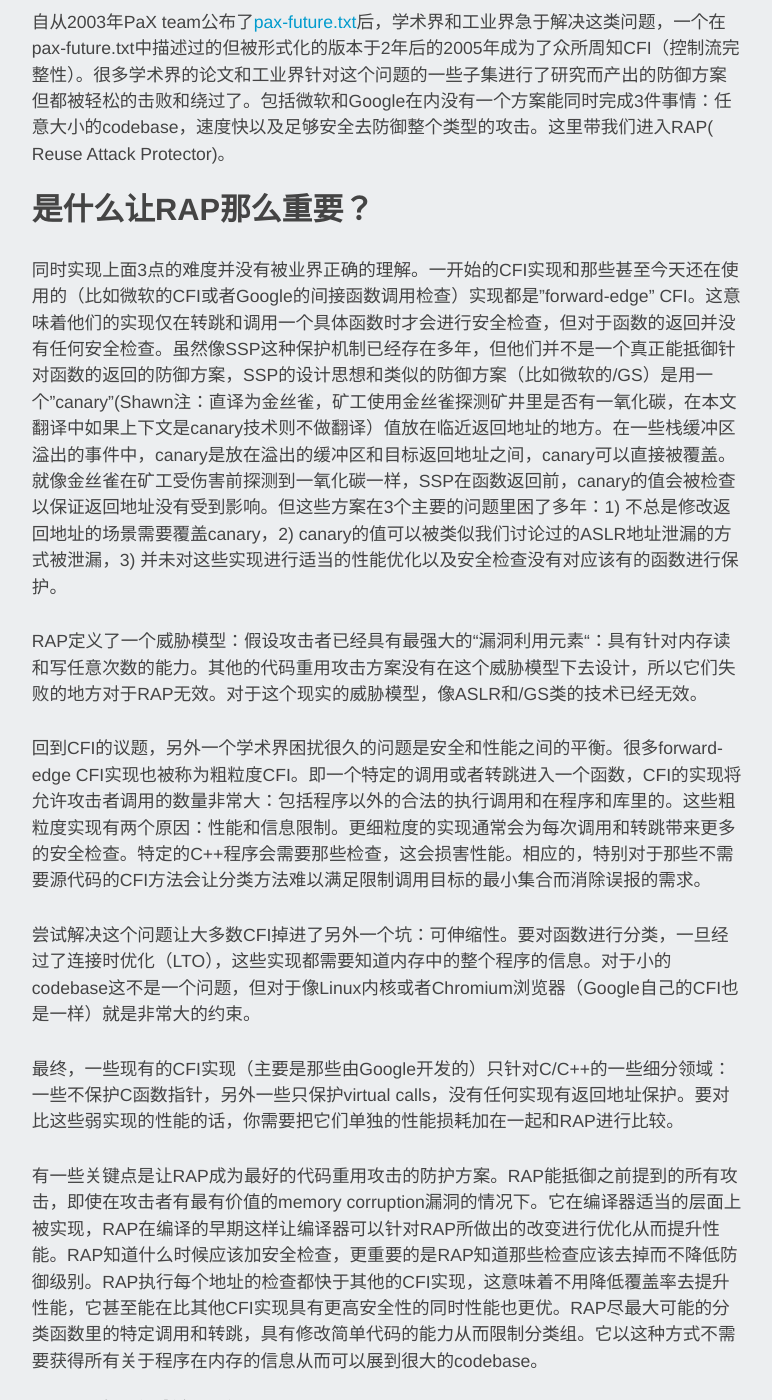
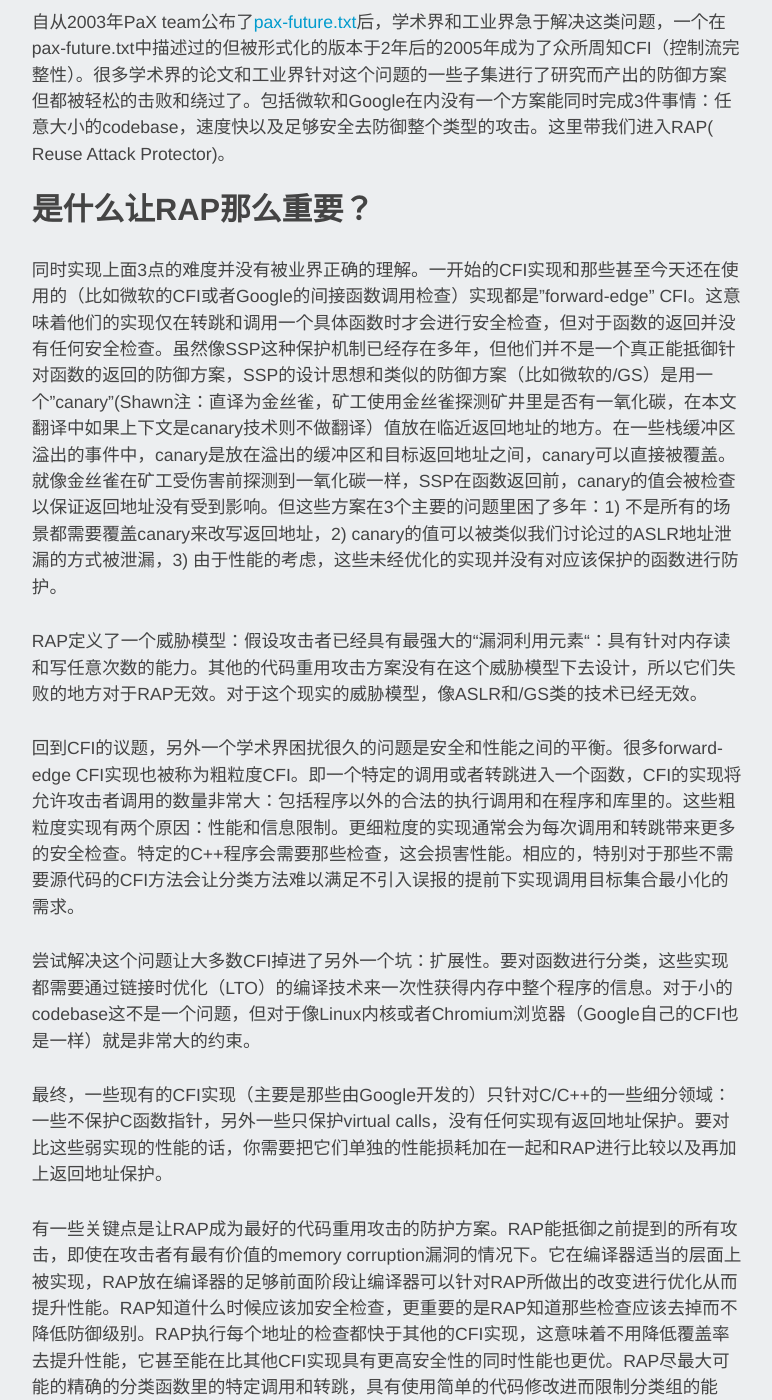
Before and after one commit to hardenedlinux/hardenedlinux.github.io, a Jekyll site: the page built from _posts/2016-05-01-FAQ_about_RAP.markdown, in a window 1280 px wide and 1400 px high, scrolled down 1643 px. Shown: the whole window, without its empty margins (253-1025 px from the left). Built offline with Jekyll 4.4.1, drawn with Linux system fonts in a browser that asks for light colours; nearby versions of some CDN libraries; some of the changed text lies outside the part shown.

Commit message:
thanks to zet's advice

```diff
--- a/_posts/2016-05-01-FAQ_about_RAP.markdown
+++ b/_posts/2016-05-01-FAQ_about_RAP.markdown
@@ -18,7 +18,7 @@
 
 ### 什么是代码重用攻击？为什么能对抗防御到现在？
 
-要解释整个故事，我们需要了解一些历史背景。从1990年代晚期开始，memory corruption漏洞的漏洞利用大规模的使用了被称为“shellcode"的技术去实现对应用程序的完整控制。2000年，PaX team发布了[PAGEEXEC](http://hardenedlinux.org/system-security/2015/05/25/pageexec-old.html)和[MPROTECT](http://hardenedlinux.org/system-security/2016/03/14/mprotect.html)，shellcode的使用（或者更精确的说法是，攻击者控制的任意代码）成为了不可能。
+要解释整个故事，我们需要了解一些历史背景。从1990年代晚期开始，memory corruption漏洞的漏洞利用大规模的使用了被称为“shellcode"的技术去实现对应用程序的完整控制。2000年，PaX team发布了[PAGEEXEC](http://hardenedlinux.org/system-security/2015/05/25/pageexec-old.html)和[MPROTECT](http://hardenedlinux.org/system-security/2016/03/14/mprotect.html)，shellcode的使用（或者更精确的说法是，攻击者引入的任意代码）成为了不可能。
 
 数年之后，业界基本赶上（处理器中的NX，Windows的DEP, etc），尽管一些操作系统仍然没有完全提供MPROTECT同等级的防护功能，因此每隔几年就会出现聪明的绕过技术。早在2000年引进PAGEEXEC的时候，另一种漏洞利用的类型变得显而易见 -- 最初被称为“[ret2libc](http://seclists.org/bugtraq/1997/Aug/63)”，然后进化为“[borrowed code chunks](https://dl.packetstormsecurity.net/papers/bypass/no-nx.pdf)”，终于正式成为“ROP” -- 攻击者可以重用现有在应用程序的代码而不是引入新的代码来达到同样的目的。例如，system()函数存在于glibc库，所以相比使用shellcode来执行一个shell，一个漏洞利用也可以从任何位置去重定向程序去执行现有的system()函数去强制执行一个shell。
 
@@ -29,40 +29,40 @@
 
 ### 是什么让RAP那么重要？
 
-同时实现上面3点的难度并没有被业界正确的理解。一开始的CFI实现和那些甚至今天还在使用的（比如微软的CFI或者Google的间接函数调用检查）实现都是"forward-edge" CFI。这意味着他们的实现仅在转跳和调用一个具体函数时才会进行安全检查，但对于函数的返回并没有任何安全检查。虽然像SSP这种保护机制已经存在多年，但他们并不是一个真正能抵御针对函数的返回的防御方案，SSP的设计思想和类似的防御方案（比如微软的/GS）是用一个"canary"(Shawn注：直译为金丝雀，矿工使用金丝雀探测矿井里是否有一氧化碳，在本文翻译中如果上下文是canary技术则不做翻译）值放在临近返回地址的地方。在一些栈缓冲区溢出的事件中，canary是放在溢出的缓冲区和目标返回地址之间，canary可以直接被覆盖。就像金丝雀在矿工受伤害前探测到一氧化碳一样，SSP在函数返回前，canary的值会被检查以保证返回地址没有受到影响。但这些方案在3个主要的问题里困了多年：1) 不总是修改返回地址的场景需要覆盖canary，2) canary的值可以被类似我们讨论过的ASLR地址泄漏的方式被泄漏，3) 并未对这些实现进行适当的性能优化以及安全检查没有对应该有的函数进行保护。
+同时实现上面3点的难度并没有被业界正确的理解。一开始的CFI实现和那些甚至今天还在使用的（比如微软的CFI或者Google的间接函数调用检查）实现都是"forward-edge" CFI。这意味着他们的实现仅在转跳和调用一个具体函数时才会进行安全检查，但对于函数的返回并没有任何安全检查。虽然像SSP这种保护机制已经存在多年，但他们并不是一个真正能抵御针对函数的返回的防御方案，SSP的设计思想和类似的防御方案（比如微软的/GS）是用一个"canary"(Shawn注：直译为金丝雀，矿工使用金丝雀探测矿井里是否有一氧化碳，在本文翻译中如果上下文是canary技术则不做翻译）值放在临近返回地址的地方。在一些栈缓冲区溢出的事件中，canary是放在溢出的缓冲区和目标返回地址之间，canary可以直接被覆盖。就像金丝雀在矿工受伤害前探测到一氧化碳一样，SSP在函数返回前，canary的值会被检查以保证返回地址没有受到影响。但这些方案在3个主要的问题里困了多年：1) 不是所有的场景都需要覆盖canary来改写返回地址，2) canary的值可以被类似我们讨论过的ASLR地址泄漏的方式被泄漏，3) 由于性能的考虑，这些未经优化的实现并没有对应该保护的函数进行防护。
 
 RAP定义了一个威胁模型：假设攻击者已经具有最强大的“漏洞利用元素“：具有针对内存读和写任意次数的能力。其他的代码重用攻击方案没有在这个威胁模型下去设计，所以它们失败的地方对于RAP无效。对于这个现实的威胁模型，像ASLR和/GS类的技术已经无效。
 
-回到CFI的议题，另外一个学术界困扰很久的问题是安全和性能之间的平衡。很多forward-edge CFI实现也被称为粗粒度CFI。即一个特定的调用或者转跳进入一个函数，CFI的实现将允许攻击者调用的数量非常大：包括程序以外的合法的执行调用和在程序和库里的。这些粗粒度实现有两个原因：性能和信息限制。更细粒度的实现通常会为每次调用和转跳带来更多的安全检查。特定的C++程序会需要那些检查，这会损害性能。相应的，特别对于那些不需要源代码的CFI方法会让分类方法难以满足限制调用目标的最小集合而消除误报的需求。
+回到CFI的议题，另外一个学术界困扰很久的问题是安全和性能之间的平衡。很多forward-edge CFI实现也被称为粗粒度CFI。即一个特定的调用或者转跳进入一个函数，CFI的实现将允许攻击者调用的数量非常大：包括程序以外的合法的执行调用和在程序和库里的。这些粗粒度实现有两个原因：性能和信息限制。更细粒度的实现通常会为每次调用和转跳带来更多的安全检查。特定的C++程序会需要那些检查，这会损害性能。相应的，特别对于那些不需要源代码的CFI方法会让分类方法难以满足不引入误报的提前下实现调用目标集合最小化的需求。
 
-尝试解决这个问题让大多数CFI掉进了另外一个坑：可伸缩性。要对函数进行分类，一旦经过了连接时优化（LTO），这些实现都需要知道内存中的整个程序的信息。对于小的codebase这不是一个问题，但对于像Linux内核或者Chromium浏览器（Google自己的CFI也是一样）就是非常大的约束。
+尝试解决这个问题让大多数CFI掉进了另外一个坑：扩展性。要对函数进行分类，这些实现都需要通过链接时优化（LTO）的编译技术来一次性获得内存中整个程序的信息。对于小的codebase这不是一个问题，但对于像Linux内核或者Chromium浏览器（Google自己的CFI也是一样）就是非常大的约束。
 
-最终，一些现有的CFI实现（主要是那些由Google开发的）只针对C/C++的一些细分领域：一些不保护C函数指针，另外一些只保护virtual calls，没有任何实现有返回地址保护。要对比这些弱实现的性能的话，你需要把它们单独的性能损耗加在一起和RAP进行比较。
+最终，一些现有的CFI实现（主要是那些由Google开发的）只针对C/C++的一些细分领域：一些不保护C函数指针，另外一些只保护virtual calls，没有任何实现有返回地址保护。要对比这些弱实现的性能的话，你需要把它们单独的性能损耗加在一起和RAP进行比较以及再加上返回地址保护。
 
-有一些关键点是让RAP成为最好的代码重用攻击的防护方案。RAP能抵御之前提到的所有攻击，即使在攻击者有最有价值的memory corruption漏洞的情况下。它在编译器适当的层面上被实现，RAP在编译的早期这样让编译器可以针对RAP所做出的改变进行优化从而提升性能。RAP知道什么时候应该加安全检查，更重要的是RAP知道那些检查应该去掉而不降低防御级别。RAP执行每个地址的检查都快于其他的CFI实现，这意味着不用降低覆盖率去提升性能，它甚至能在比其他CFI实现具有更高安全性的同时性能也更优。RAP尽最大可能的分类函数里的特定调用和转跳，具有修改简单代码的能力从而限制分类组。它以这种方式不需要获得所有关于程序在内存的信息从而可以展到很大的codebase。
+有一些关键点是让RAP成为最好的代码重用攻击的防护方案。RAP能抵御之前提到的所有攻击，即使在攻击者有最有价值的memory corruption漏洞的情况下。它在编译器适当的层面上被实现，RAP放在编译器的足够前面阶段让编译器可以针对RAP所做出的改变进行优化从而提升性能。RAP知道什么时候应该加安全检查，更重要的是RAP知道那些检查应该去掉而不降低防御级别。RAP执行每个地址的检查都快于其他的CFI实现，这意味着不用降低覆盖率去提升性能，它甚至能在比其他CFI实现具有更高安全性的同时性能也更优。RAP尽最大可能的精确的分类函数里的特定调用和转跳，具有使用简单的代码修改进而限制分类组的能力。它以这种方式不需要获得所有关于程序在内存的信息从而可以展应用到很大的codebase的场景。
 
 
 ### RAP怎么样工作？
 
 RAP是以GCC编译器插件的形式实现的。这意味着你不需要使用特定定制过的编译器，你可以使用你的GNU/Linux发行版或者嵌入式厂商提供的任意版本的GCC。RAP的商业版具有两个组件。第一个组件是确定性防御限制从特定地址去调用的函数和函数返回的地址。第二个组件是概率性防御帮助保证一个函数可以返回的不仅仅是一个由第一组件定义的不同调用的组，事实上只能返回到这个函数被调用的地址。
 
-第一防御从程序里使用类型信息和使用了一个hash函数创建一个hashes的集合，这样hash的数量就接近于针对不同类型的函数的数量。之前提到过RAP也可以使用简单的代码修改去增加颗粒度。比如多个函数存在接受一个字符串参数但不返回值。RAP可以使用C/C++的能力去赋予已知类型不同的名字，比如“sensitive_string"分离这一组函数为两个而保持相同代码的语义。因为基于类型信息的hash，所有RAP需要的信息都可以在一次编译中获得，这比（其他CFI实现）需要所有关于程序的信息更实用。
+第一防御从程序里使用类型信息和使用了一个hash函数创建一个hashes的集合，这样hash的数量就接近于被程序使用的不同的函数类型的数量。之前提到过RAP也可以使用简单的代码修改去增加颗粒度。比如多个函数存在接受一个字符串参数但不返回值。RAP可以使用C/C++的能力去赋予已知类型不同的名字，比如“sensitive_string"分离这一组函数为两个而保持相同代码的语义。因为基于类型信息的hash，所有RAP需要的信息都可以在一个单独的编译单元中获得，这比（其他CFI实现）需要所有关于程序的信息更实用。
 
-第二防御更复杂一些，一个函数的入口本质上通过函数“加密“了返回地址以让之前的所有代码不能修改返回地址。用于加密返回地址的key存放在CPU的保留寄存器中，这通常情况下保证了key不会被泄漏。加密的返回地址也会保存在一个寄存器中。当一个函数返回，插件中instrumented code会解密已存在的地址（合法的或者攻击者修改过的），使用保留寄存器里的key进行解密，然后对比地址。如果两个不匹配，执行就终止了。一点注意：虽然用于加密的key不应该存在内存里，通过分离两种类型的信息泄漏是有可能推断出key的。这也是为什么确定性的基于类型的hash的RAP防护为从函数返回保留了空间。好消息是大部分的情况用于加密的key不需要在线程，进程或者内核的同一生命周期中出现。在内核里，每个系统调用使用一个新key。同理，无限循环比如内核调度器也使用的新key。这样可以限制信息泄漏带来的潜在风险。
+第二防御更复杂一些，当进入一个函数时本质上通过函数“加密“了返回地址以让之前的所有代码不能污染返回地址。用于加密返回地址的key存放在CPU的保留寄存器中，这通常情况下保证了key不会被泄漏。加密的返回地址也会保存在一个寄存器中。当一个函数返回，插件中instrumented code会解密已存在的地址（合法的或者攻击者修改过的），使用保留寄存器里的key进行解密，然后对比地址。如果两个不匹配，执行就终止了。一点注意：虽然用于加密的key不应该存在内存里，通过分离两种类型的信息泄漏是有可能推断出key的。这也是为什么确定性的基于类型的hash的RAP防护存在于函数返回的场景中。好消息是大部分的情况用于加密的key不需要在线程，进程或者内核的同一生命周期中出现。在内核里，每个系统调用使用一个新key。同理，无限循环比如内核调度器也使用的新key。这样可以限制信息泄漏带来的潜在风险。
 
 这里只是从比较抽象的层面来讲解RAP -- 当然，为了高性能和高安全性必须做很多细节的实现：指令编码，使用快速指令序列做检查，复杂优化通过和知道怎么样和在哪里去掉安全检查而不牺牲安全性。
 
 
 ### 关于指令不对齐？
 
-一个RAP特性导致的不明显的结果是来自不对齐指令的威胁自然的消失了，不需要去实现性能压力的防御比如强制16-byte的指令对齐。当你去思考关于攻击的顺序时这个原因就会变得清晰：一个函数指针或者返回地址变成了攻击者修改后的指向一跳存在的指令中间而产生一些有用的无意的指令顺序。RAP确定性的保证了所有地址里，不论是潜在受污染的函数指针或者正在使用的返回地址（被称为简介流控制）只能转跳到合法的地址，因此它阻止了转跳到指令的中间或者其他不合法的地址。一个有趣的事实是类型hash编码也保证了一个函数不能返回到一个函数的开始，一个转跳和调用也不能直接移交控制到另外的调用和转跳。
+一个RAP特性导致的不明显的结果是来自不对齐指令的威胁自然的消失了，不需要去实现性能压力的防御比如强制16-byte的指令对齐。当你去思考关于攻击的顺序时这个原因就会变得清晰：一个函数指针或者返回地址变成了攻击者修改后的指向一跳存在的指令中间而产生一些有用的无意的指令顺序。RAP确定性的保证了所有地址里，不论是潜在受污染的函数指针或者正在使用的返回地址（被称为间接流控制）只能转跳到合法的地址，因此它阻止了转跳到指令的中间或者其他不合法的地址。一个有趣的事实是类型hash编码也保证了一个函数不能返回到一个函数的开始，一个转跳和调用也不能直接移交控制到另外的调用和转跳。
 
 
 ### RAP如何处理共享库？
 
-RAP的基于类型hash的决定性防御在处理共享库上比其他CFI实现更简单。一些细粒度的CFI必须在运行时（通常是加载库的时间）使用复杂，性能消耗大的算法。另外一些CFI方案在处理共享库上采用弱化函数分类，因此降低了安全防御能力。与此相反，由于所有编译单元上类型hash创建标准，在共享库中调用函数与RAP比主可执行文件本身作出间接调用的函数没有什么不同。
+RAP的基于类型hash的决定性防御在处理共享库上比其他CFI实现更简单。一些细粒度的CFI必须在运行时（通常是加载库的时间）使用复杂，性能消耗大的算法。另外一些CFI方案在处理共享库上采用弱化函数分类，因此降低了安全防御能力。与此相反，因为所有的编译单元遵循同一个类型散列的创建标准，使用RAP的前提下在库里调用一个函数与在一个执行代码里间接调用一个函数并没有什么不同。
 
-RAP可以逐渐的引入更大的codebase。它是可能只使用函数的类型hash而不需要在调用和转跳的地方插入验证检查的代码。这样的话，在库依赖里的函数指针原型和调用（RAP会在编译时检测））之间的不匹配不会需要在应用程序成功运行前去修复。当然，简介控制流在发生在那些未修复的库不会受RAP的决定性类型hash防护。
+RAP可以逐渐的引入更大的codebase。它是可能只使用函数的类型hash而不需要在调用和转跳的地方插入验证检查的代码。这样的话，在库依赖里的函数指针原型和调用（RAP会在编译时检测）之间的不匹配不会需要在应用程序成功运行前去修复。当然，简介控制流在发生在那些未修复的库不会受RAP的决定性类型hash防护。
 
 
 ### RAP如何处理JIT（即时编译）？
```
